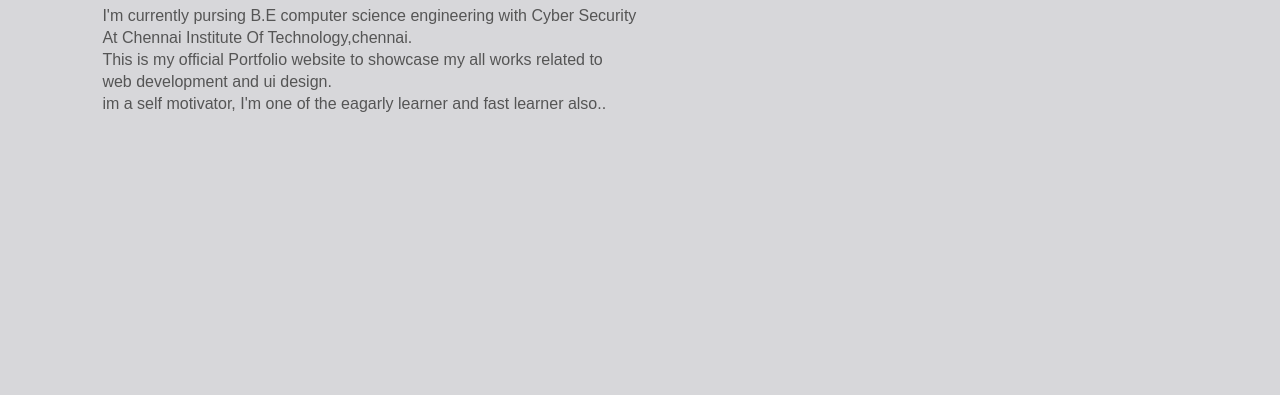
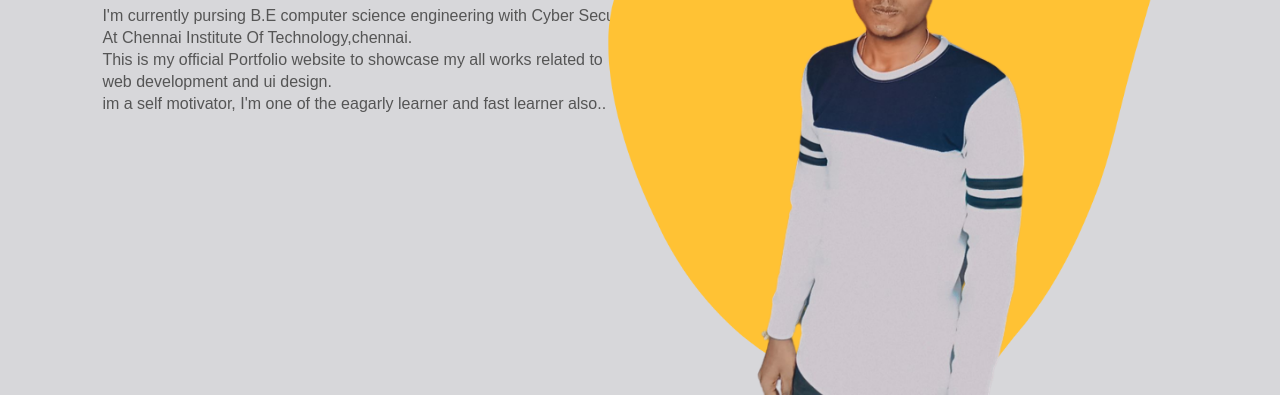
Before and after one commit to thirumalai07/COLLEGE-WEBSITE, a plain HTML site: page about1.html in a window 1280 px wide. Shown: the part 405-800 px from the top of the page. Drawn offline with Linux system fonts and the light colour scheme; files whose address does not match are found by name.

Commit message:
Update about1.html

```diff
--- a/about1.html
+++ b/about1.html
@@ -27,8 +27,8 @@
                 </p>
         </div>
         <div class="images">
-            <img src="shape.img.png" class="shape">
-            <img src="aboutpic.png" class="girl">
+            <img src="images/shape.img.png" class="shape">
+            <img src="images/aboutpic.png" class="girl">
         </div>
 
         <div class="social">
```
